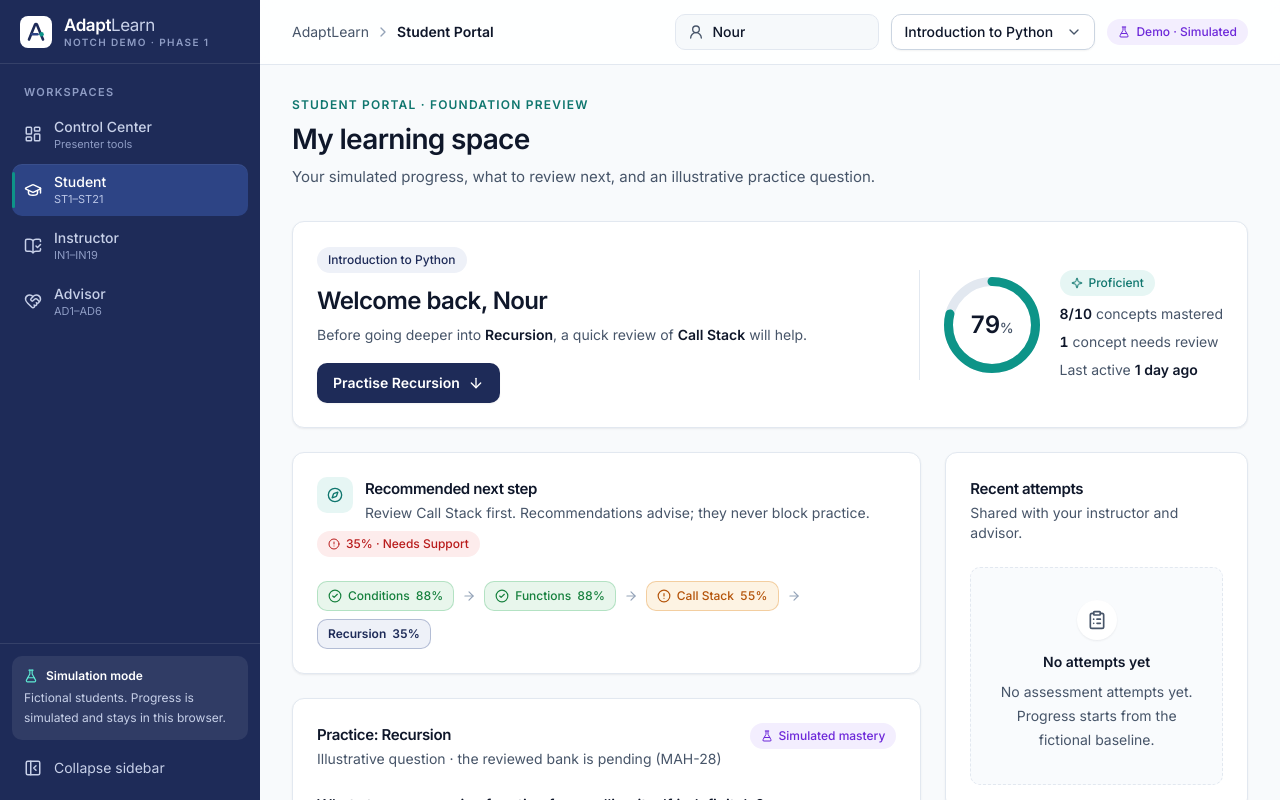
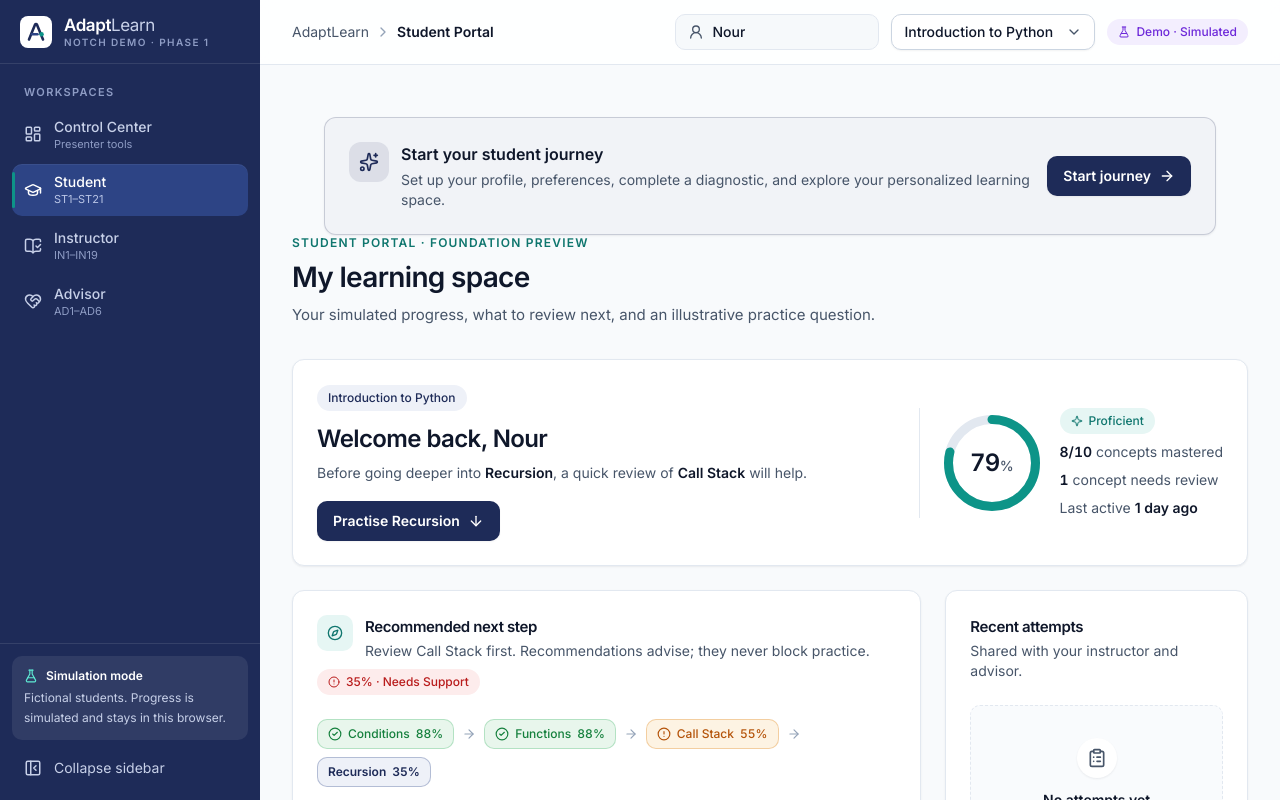
Before and after one commit to Lioomr/adaptive-learning-platform, a Next.js app in the folder Notch Demo/frontend/: page /student in a window 1280 px wide. Shown: the top 800 px of the page. Built offline with nearby package versions, Linux system fonts and the light colour scheme.

Commit message:
Add student journey entry point to portal

```diff
--- a/Notch Demo/frontend/app/student/page.tsx
+++ b/Notch Demo/frontend/app/student/page.tsx
@@ -1,8 +1,39 @@
 import type { Metadata } from "next";
+import Link from "next/link";
 import { StudentOverview } from "@/features/student/student-overview";
+import { Button } from "@/components/ui/button";
+import { Card, CardContent } from "@/components/ui/card";
+import { ArrowRight, Sparkles } from "lucide-react";
 
 export const metadata: Metadata = { title: "Student Portal" };
 
 export default function Page() {
-  return <StudentOverview />;
+  return (
+    <>
+      <div className="mx-auto w-full max-w-6xl px-4 pt-5 sm:px-6 lg:px-8">
+        <Card className="border-primary/20 bg-primary/[0.03]">
+          <CardContent className="flex flex-col gap-4 p-5 sm:flex-row sm:items-center sm:justify-between">
+            <div className="flex items-start gap-3">
+              <span className="grid size-10 shrink-0 place-items-center rounded-xl bg-primary/10 text-primary">
+                <Sparkles className="size-5" />
+              </span>
+              <div>
+                <h2 className="font-semibold">Start your student journey</h2>
+                <p className="mt-1 text-sm text-muted-foreground">
+                  Set up your profile, preferences, complete a diagnostic, and explore your personalized learning space.
+                </p>
+              </div>
+            </div>
+            <Button asChild className="shrink-0">
+              <Link href="/student/st1">
+                Start journey
+                <ArrowRight className="size-4" />
+              </Link>
+            </Button>
+          </CardContent>
+        </Card>
+      </div>
+      <StudentOverview />
+    </>
+  );
 }
```
